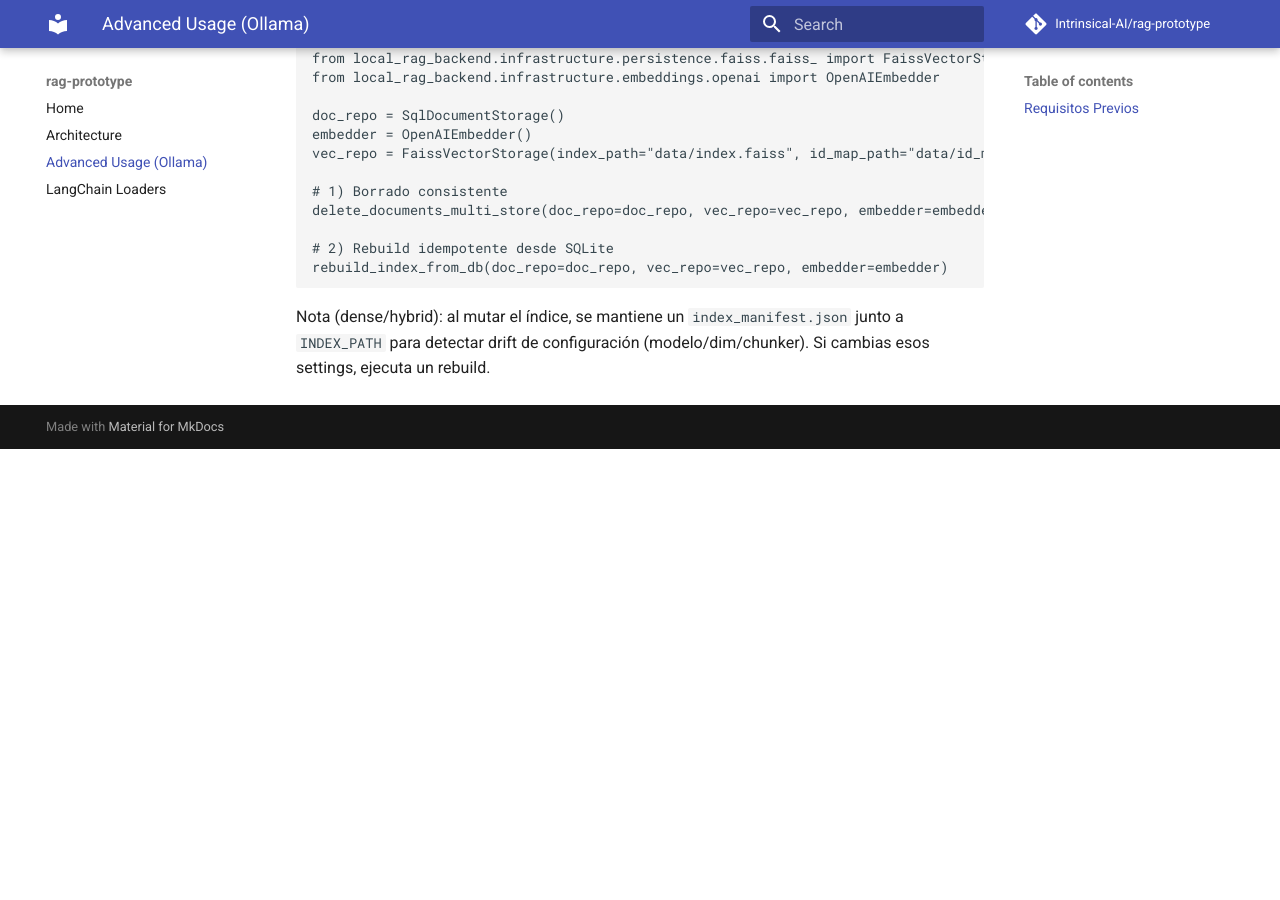
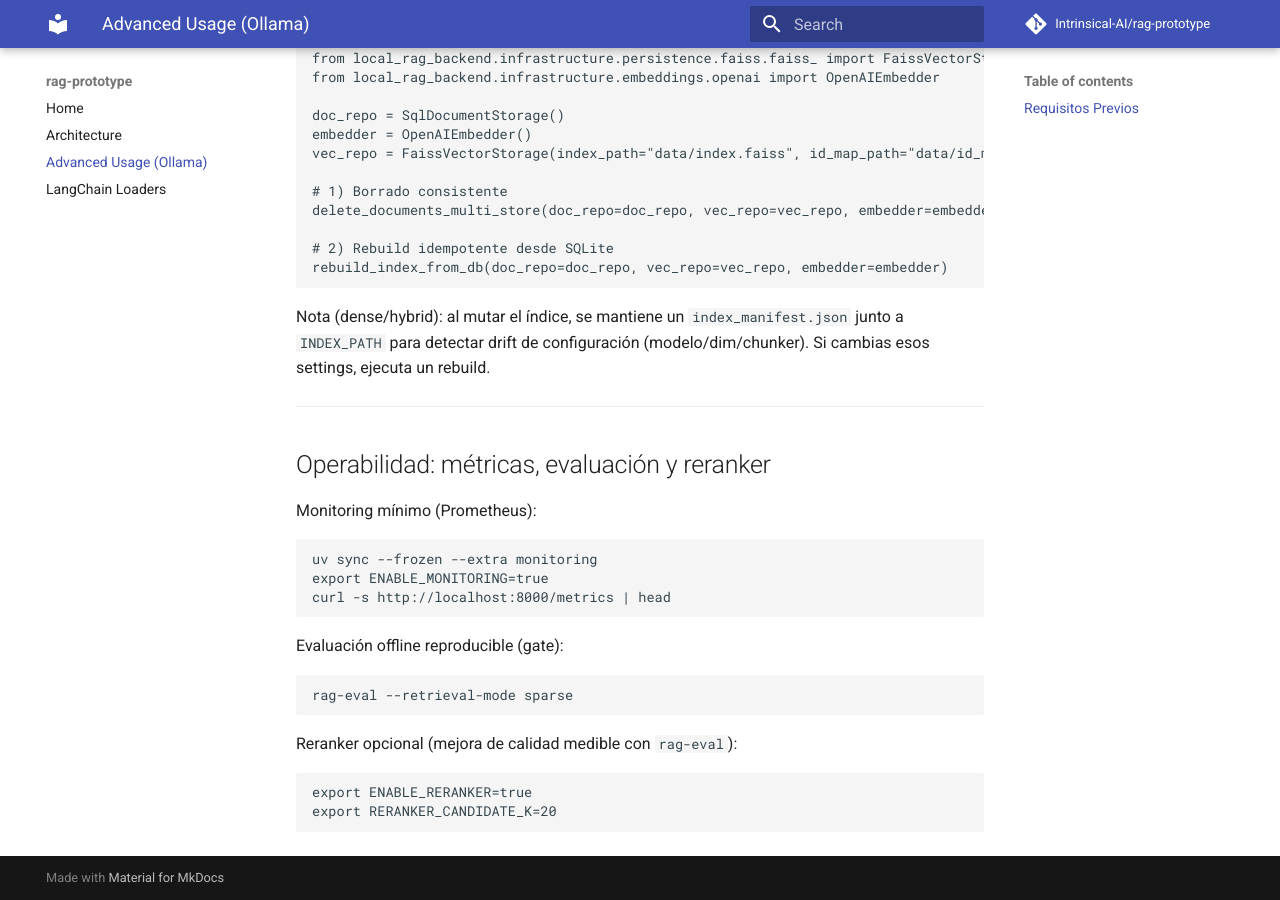
Before and after one commit to Intrinsical-AI/rag-prototype, an MkDocs documentation site: the page built from docs/custom_usage_guide.md, in a window 1280 px wide and 900 px high, scrolled down 5420 px. Built offline with MkDocs 1.6.1 and Material for MkDocs 9.7.7, drawn with Linux system fonts in a browser that asks for light colours; comment, search, counter and statistics services are not loaded; before the commit the page ends 5869 px from its top, so only the background shows below that.

Commit message:
docs(pr10): document rag-eval, monitoring, and optional reranker

````diff
--- a/docs/custom_usage_guide.md
+++ b/docs/custom_usage_guide.md
@@ -261,3 +261,28 @@ rebuild_index_from_db(doc_repo=doc_repo, vec_repo=vec_repo, embedder=embedder)
 
 Nota (dense/hybrid): al mutar el índice, se mantiene un `index_manifest.json` junto a `INDEX_PATH` para
 detectar drift de configuración (modelo/dim/chunker). Si cambias esos settings, ejecuta un rebuild.
+
+---
+
+## Operabilidad: métricas, evaluación y reranker
+
+Monitoring mínimo (Prometheus):
+
+```bash
+uv sync --frozen --extra monitoring
+export ENABLE_MONITORING=true
+curl -s http://localhost:8000/metrics | head
+```
+
+Evaluación offline reproducible (gate):
+
+```bash
+rag-eval --retrieval-mode sparse
+```
+
+Reranker opcional (mejora de calidad medible con `rag-eval`):
+
+```bash
+export ENABLE_RERANKER=true
+export RERANKER_CANDIDATE_K=20
+```
````
Also changed, not shown: README.md (+20 -0 lines).
